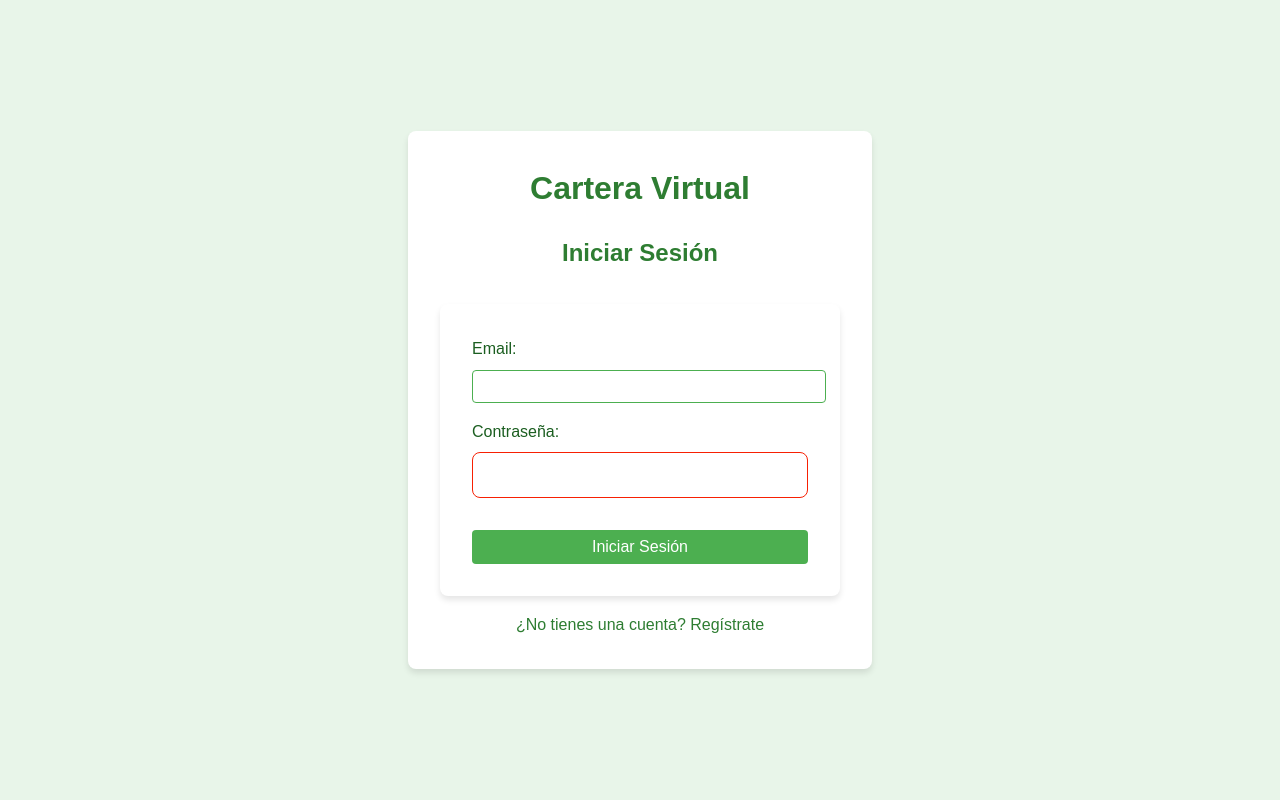
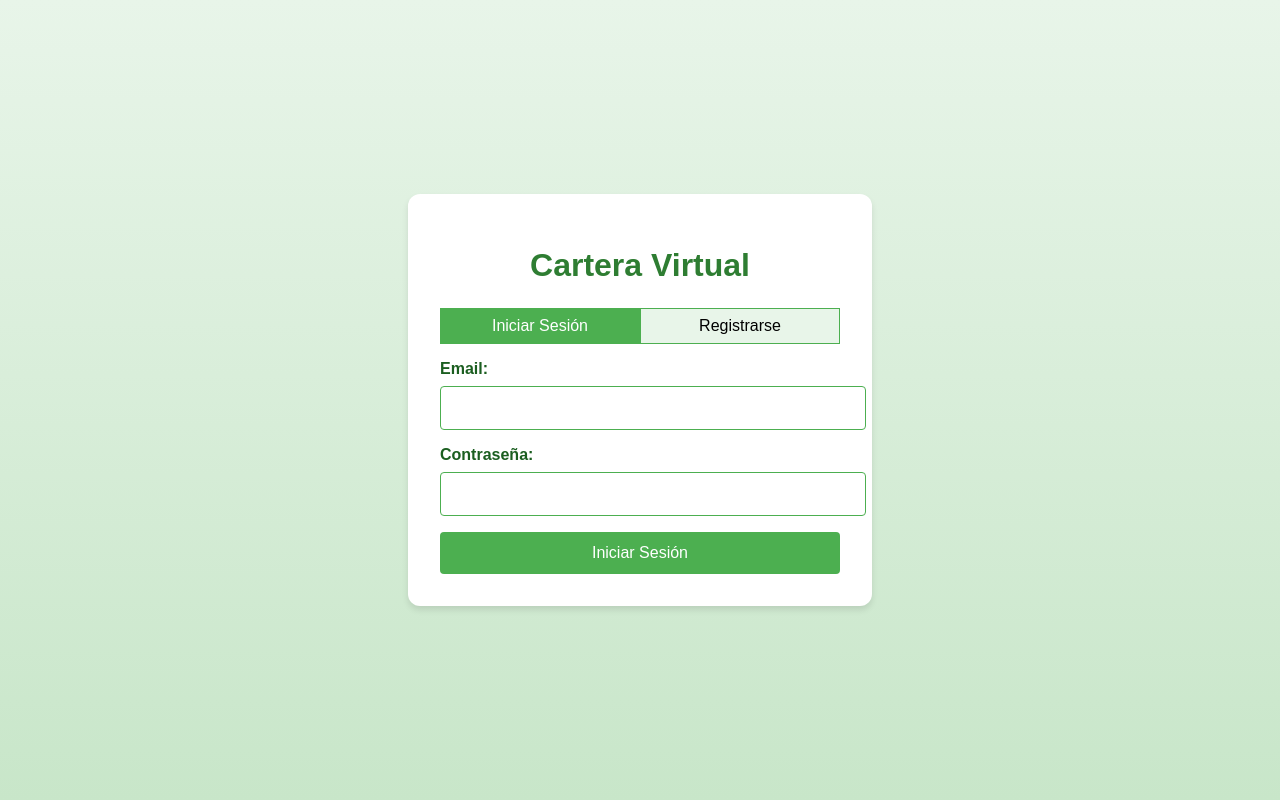
Before and after one commit to davidescamilla0912/billetera, a PHP site: page / in a window 1280 px wide. Run offline with PHP 8.4, Linux system fonts and the light colour scheme.

Commit message:
Descripción de los cambios realizados

```diff
--- a/index.php
+++ b/index.php
@@ -1,13 +1,3 @@
-<!DOCTYPE html>
-<html lang="es">
-<head>
-    <meta charset="UTF-8">
-    <meta name="viewport" content="width=device-width, initial-scale=1.0">
-    <title>Administración Billetera</title>
-    <link rel="stylesheet" href="styles.css">
-    <script src="script.js"></script>
-</head>
-<body>
 <!DOCTYPE html>
 <html lang="es">
 <head>
@@ -16,19 +6,19 @@
     <title>Cartera Virtual</title>
     <style>
         body {
-            font-family: Arial, sans-serif;
-            background-color: #e8f5e9;
+            font-family: 'Arial', sans-serif;
+            background: linear-gradient(to bottom, #e8f5e9, #c8e6c9);
             margin: 0;
             padding: 0;
             display: flex;
             justify-content: center;
             align-items: center;
-            height: 100vh;
+            min-height: 100vh;
         }
         .container {
             background-color: #ffffff;
             padding: 2rem;
-            border-radius: 8px;
+            border-radius: 12px;
             box-shadow: 0 4px 6px rgba(0, 0, 0, 0.1);
             max-width: 400px;
             width: 100%;
@@ -36,6 +26,7 @@
         h1, h2 {
             color: #2e7d32;
             text-align: center;
+            margin-bottom: 1.5rem;
         }
         .form-group {
             margin-bottom: 1rem;
@@ -44,21 +35,25 @@
             display: block;
             margin-bottom: 0.5rem;
             color: #1b5e20;
+            font-weight: bold;
         }
         input, select {
             width: 100%;
-            padding: 0.5rem;
+            padding: 0.75rem;
             border: 1px solid #4caf50;
             border-radius: 4px;
+            font-size: 1rem;
         }
         button {
             background-color: #4caf50;
             color: white;
             border: none;
-            padding: 0.5rem 1rem;
+            padding: 0.75rem 1rem;
             border-radius: 4px;
             cursor: pointer;
             width: 100%;
+            font-size: 1rem;
+            transition: background-color 0.3s ease;
         }
         button:hover {
             background-color: #45a049;
@@ -75,20 +70,46 @@
             display: none;
         }
         .balance {
-            font-size: 1.5rem;
+            font-size: 2rem;
             font-weight: bold;
             text-align: center;
+            margin-bottom: 1.5rem;
+            color: #2e7d32;
+        }
+        .tabs {
+            display: flex;
             margin-bottom: 1rem;
-            color: #2e7d32;
+        }
+        .tab {
+            flex: 1;
+            text-align: center;
+            padding: 0.5rem;
+            background-color: #e8f5e9;
+            cursor: pointer;
+            border: 1px solid #4caf50;
+        }
+        .tab.active {
+            background-color: #4caf50;
+            color: white;
+        }
+        #logout {
+            background-color: #f44336;
+            margin-top: 1rem;
+        }
+        #logout:hover {
+            background-color: #d32f2f;
         }
     </style>
 </head>
 <body>
     <div class="container">
-        <div id="login-register">
         <h1>Cartera Virtual</h1>
+        <div id="auth-container">
+            <div class="tabs">
+                <div class="tab active" id="login-tab">Iniciar Sesión</div>
+                <div class="tab" id="register-tab">Registrarse</div>
+            </div>
             <div id="login-form">
-                <h2>Iniciar Sesión</h2>
                 <form id="login">
                     <div class="form-group">
                         <label for="login-email">Email:</label>
@@ -100,12 +121,8 @@
                     </div>
                     <button type="submit">Iniciar Sesión</button>
                 </form>
-                <div class="toggle-form">
-                    <a href="#" id="show-register">¿No tienes una cuenta? Regístrate</a>
-                </div>
             </div>
             <div id="register-form" style="display: none;">
-                <h2>Registro</h2>
                 <form id="register">
                     <div class="form-group">
                         <label for="register-id">Identificación:</label>
@@ -129,17 +146,16 @@
                     </div>
                     <button type="submit">Registrarse</button>
                 </form>
-                <div class="toggle-form">
-                    <a href="#" id="show-login">¿Ya tienes una cuenta? Inicia sesión</a>
-                </div>
             </div>
         </div>
         <div id="wallet-functions" class="wallet-functions">
             <h2>Mi Cartera</h2>
             <div class="balance">Saldo: $<span id="balance">0.00</span></div>
+            <form id="transaction-form">
                 <div class="form-group">
                     <label for="transaction-type">Tipo de Transacción:</label>
                     <select id="transaction-type">
+                        <option value="">Seleccione tipo de transacción</option>
                         <option value="deposit">Depósito</option>
                         <option value="withdraw">Retiro</option>
                         <option value="transfer">Transferencia</option>
@@ -158,6 +174,7 @@
                 <div class="form-group" id="service-type-group" style="display: none;">
                     <label for="service-type">Tipo de Servicio:</label>
                     <select id="service-type">
+                        <option value="">Seleccione tipo de servicio</option>
                         <option value="Luz">Luz</option>
                         <option value="Agua">Agua</option>
                         <option value="Gas">Gas</option>
@@ -171,8 +188,9 @@
                     <label for="description">Descripción:</label>
                     <input type="text" id="description" required>
                 </div>
-            <button id="perform-transaction">Realizar Transacción</button>
-            <button id="logout" style="margin-top: 1rem; background-color: #f44336;">Cerrar Sesión</button>
+                <button type="submit">Realizar Transacción</button>
+            </form>
+            <button id="logout">Cerrar Sesión</button>
         </div>
     </div>
     <script>
@@ -182,28 +200,31 @@
         let transactions = [];
 
         // Elementos DOM
-        const loginRegisterDiv = document.getElementById('login-register');
-        const walletFunctionsDiv = document.getElementById('wallet-functions');
+        const authContainer = document.getElementById('auth-container');
+        const walletFunctions = document.getElementById('wallet-functions');
         const loginForm = document.getElementById('login-form');
         const registerForm = document.getElementById('register-form');
-        const showRegisterLink = document.getElementById('show-register');
-        const showLoginLink = document.getElementById('show-login');
+        const loginTab = document.getElementById('login-tab');
+        const registerTab = document.getElementById('register-tab');
         const balanceSpan = document.getElementById('balance');
         const transactionTypeSelect = document.getElementById('transaction-type');
         const destinationAccountGroup = document.getElementById('destination-account-group');
         const serviceTypeGroup = document.getElementById('service-type-group');
-        const performTransactionButton = document.getElementById('perform-transaction');
         const logoutButton = document.getElementById('logout');
 
         // Event Listeners
-        showRegisterLink.addEventListener('click', () => {
-            loginForm.style.display = 'none';
-            registerForm.style.display = 'block';
+        loginTab.addEventListener('click', () => {
+            loginTab.classList.add('active');
+            registerTab.classList.remove('active');
+            loginForm.style.display = 'block';
+            registerForm.style.display = 'none';
         });
 
-        showLoginLink.addEventListener('click', () => {
-            registerForm.style.display = 'none';
-            loginForm.style.display = 'block';
+        registerTab.addEventListener('click', () => {
+            registerTab.classList.add('active');
+            loginTab.classList.remove('active');
+            registerForm.style.display = 'block';
+            loginForm.style.display = 'none';
         });
 
         document.getElementById('login').addEventListener('submit', (e) => {
@@ -229,7 +250,11 @@
             serviceTypeGroup.style.display = ['payment', 'recharge'].includes(transactionType) ? 'block' : 'none';
         });
 
-        performTransactionButton.addEventListener('click', performTransaction);
+        document.getElementById('transaction-form').addEventListener('submit', (e) => {
+            e.preventDefault();
+            performTransaction();
+        });
+
         logoutButton.addEventListener('click', logout);
 
         // Funciones
@@ -252,12 +277,12 @@
             const newUser = { id, name, email, phone, password, balance: 0 };
             users.push(newUser);
             alert('Registro exitoso. Por favor, inicia sesión.');
-            showLoginLink.click();
+            loginTab.click();
         }
 
         function showWalletFunctions() {
-            loginRegisterDiv.style.display = 'none';
-            walletFunctionsDiv.style.display = 'block';
+            authContainer.style.display = 'none';
+            walletFunctions.style.display = 'block';
         }
 
         function updateBalance() {
@@ -269,6 +294,11 @@
             const amount = parseFloat(document.getElementById('amount').value);
             const description = document.getElementById('description').value;
 
+            if (!type) {
+                alert('Por favor, seleccione un tipo de transacción');
+                return;
+            }
+
             if (isNaN(amount) || amount <= 0) {
                 alert('Por favor, ingrese un monto válido');
                 return;
@@ -279,21 +309,7 @@
                     currentUser.balance += amount;
                     break;
                 case 'withdraw':
-                    if (currentUser.balance < amount) {
-                        alert('Saldo insuficiente');
-                        return;
-                    }
-                    currentUser.balance -= amount;
-                    break;
                 case 'transfer':
-                    const destinationAccount = document.getElementById('destination-account').value;
-                    if (currentUser.balance < amount) {
-                        alert('Saldo insuficiente');
-                        return;
-                    }
-                    currentUser.balance -= amount;
-
-                    break;
                 case 'payment':
                 case 'recharge':
                     if (currentUser.balance < amount) {
@@ -315,14 +331,16 @@
 
             updateBalance();
             alert('Transacción realizada con éxito');
+            document.getElementById('transaction-form').reset();
         }
 
         function logout() {
             currentUser = null;
-            loginRegisterDiv.style.display = 'block';
-            walletFunctionsDiv.style.display = 'none';
-            document.getElementById('login-form').reset();
-            document.getElementById('register-form').reset();
+            authContainer.style.display = 'block';
+            walletFunctions.style.display = 'none';
+            document.getElementById('login').reset();
+            document.getElementById('register').reset();
+            loginTab.click();
         }
     </script>
 </body>
```
Lines whose indentation alone changed are shown as unchanged.
